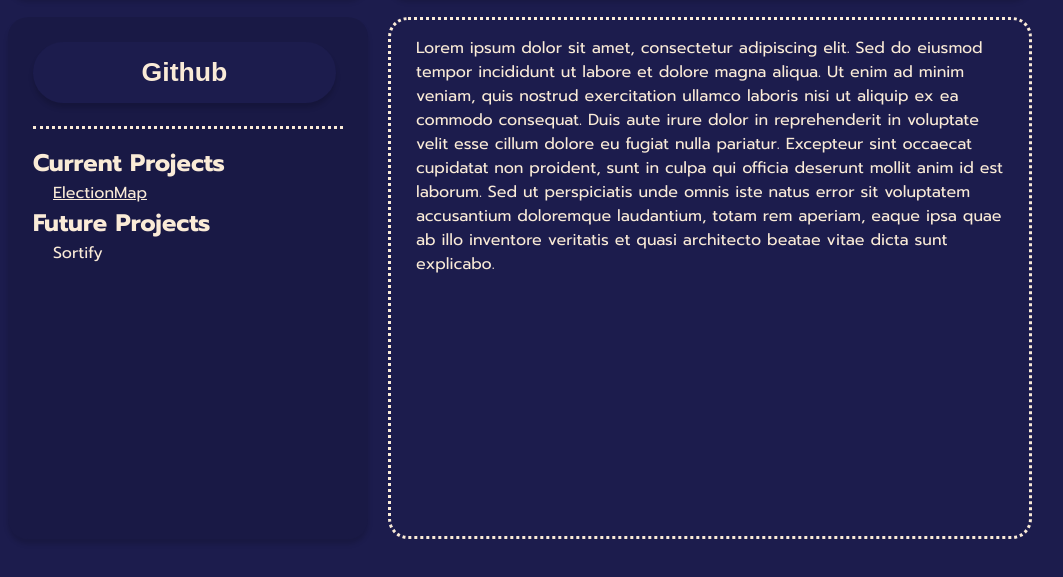
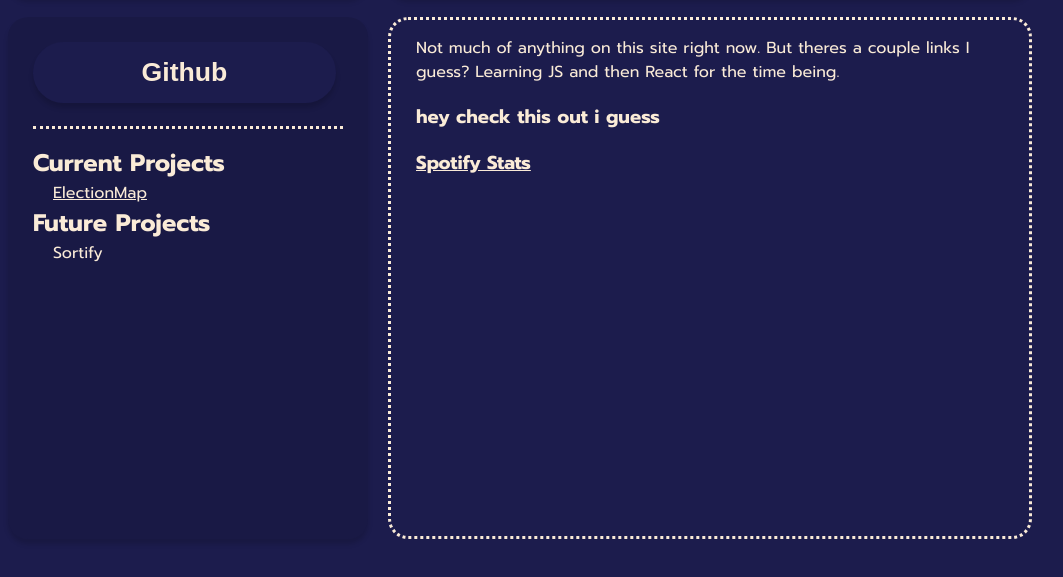
Before and after one commit to tbjones1612/thingsandthings-site, a plain HTML site: page index.html in a window 1280 px wide. Shown: the part 181-758 px from the top of the page, without its empty margins (120-1183 px from the left). Drawn offline with Linux system fonts and the light colour scheme.

Commit message:
Update index.html

```diff
--- a/index.html
+++ b/index.html
@@ -40,13 +40,9 @@
             </ul>
         </div>
         <div class="box bottom-right">
-            <p>Lorem ipsum dolor sit amet, consectetur adipiscing elit. Sed do eiusmod tempor incididunt ut labore et
-                dolore magna aliqua. Ut enim ad minim veniam, quis nostrud exercitation ullamco laboris nisi ut aliquip
-                ex ea commodo consequat. Duis aute irure dolor in reprehenderit in voluptate velit esse cillum dolore eu
-                fugiat nulla pariatur. Excepteur sint occaecat cupidatat non proident, sunt in culpa qui officia
-                deserunt mollit anim id est laborum. Sed ut perspiciatis unde omnis iste natus error sit voluptatem
-                accusantium doloremque laudantium, totam rem aperiam, eaque ipsa quae ab illo inventore veritatis et
-                quasi architecto beatae vitae dicta sunt explicabo.</p>
+            <p>Not much of anything on this site right now. But theres a couple links I guess? Learning JS and then React for the time being.</p>
+            <h3>hey check this out i guess</h3>
+            <a href="https://stats.fm/tbj"><h3>Spotify Stats</h3></a>
         </div>
     </div>
 </body>
```
